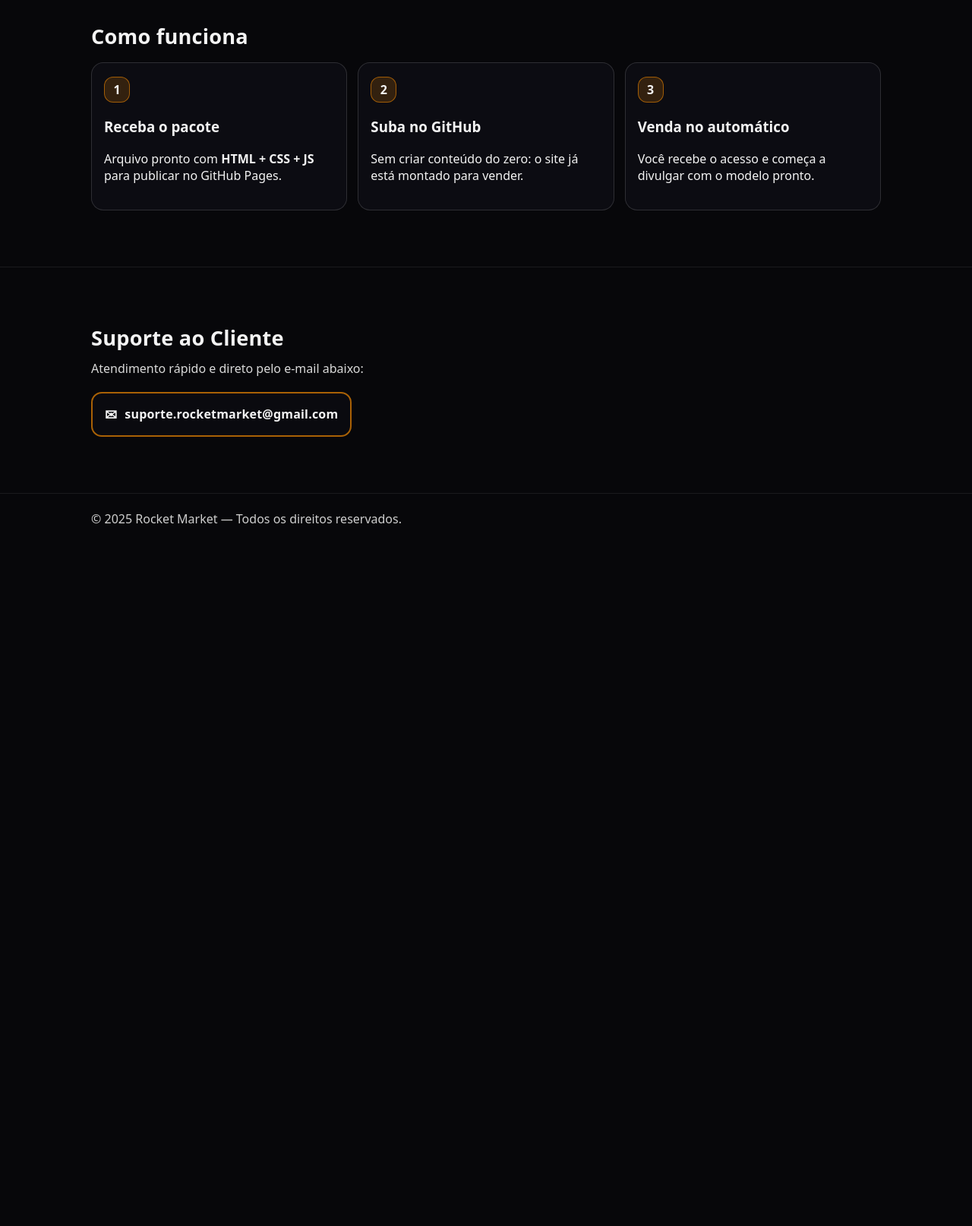
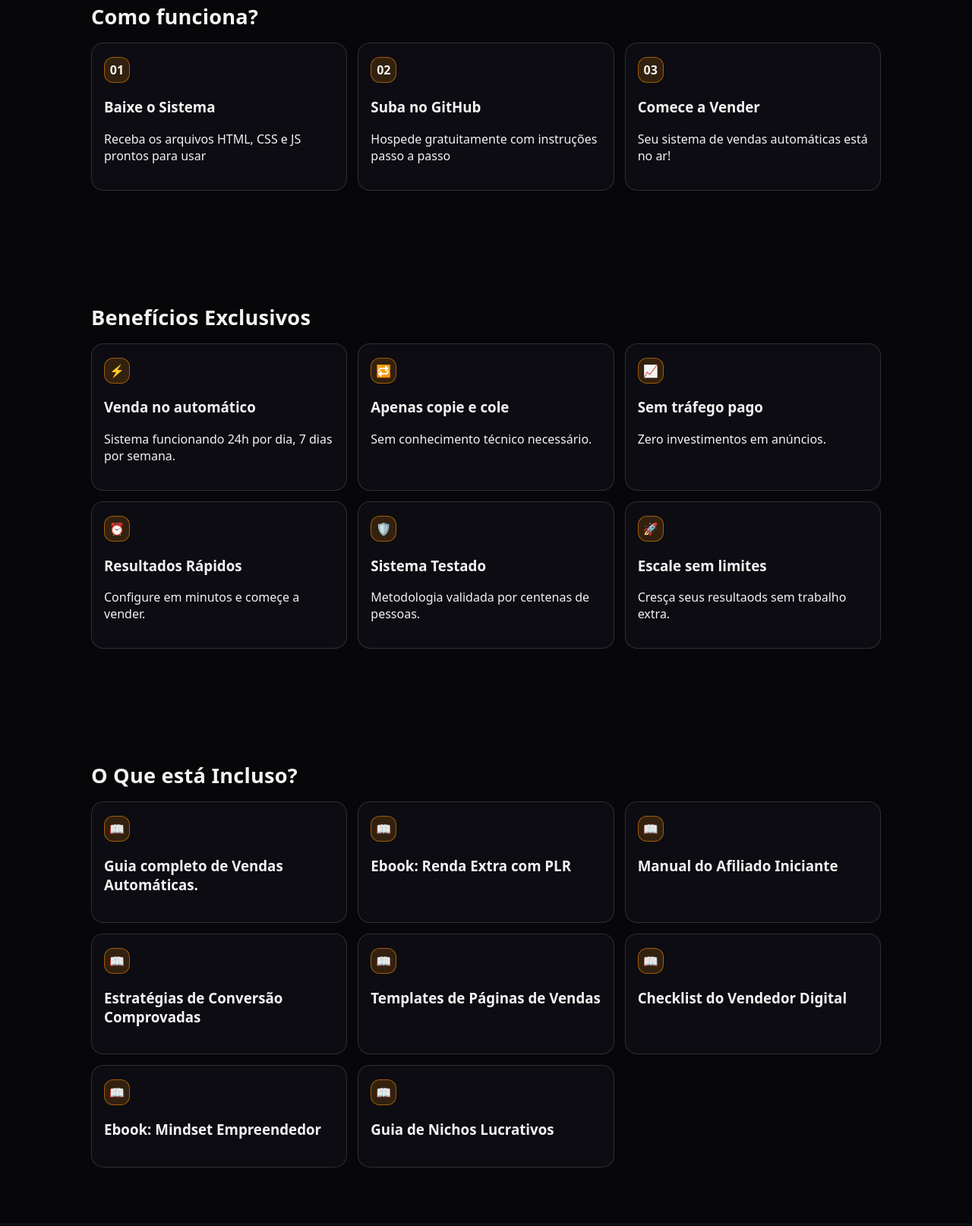
Before and after one commit to RocketMarketDigital/Rocket-Market-Digital, a plain HTML site: page index.html in a window 1280 px wide. Shown: the part 1006-2620 px from the top of the page at 76% size. Before the commit the page ends 1722 px from the top, so only its background shows below. Drawn offline with Linux system fonts and the light colour scheme.

Commit message:
Update index.html

```diff
--- a/index.html
+++ b/index.html
@@ -42,7 +42,7 @@
 
           <p class="heroSub">
             Aprenda a vender online <b>sem tráfego pago</b> e <b>sem tráfego orgânico</b>.
-            Você recebe um site pronto (HTML + CSS + JS) para publicar no GitHub e começar a vender.
+            O método mais simples para começar a lucrar na internet.
           </p>
 
           <div class="ctaRow">
@@ -68,8 +68,8 @@
         <p class="sectionLead">Libere seu site de vendas com um passo: copiar, colar e publicar.</p>
 
         <div class="priceBox">
-          <div class="priceOld">R$ 99,90</div>
-          <div class="priceNew">R$ 49,90</div>
+          <div class="priceOld">R$ 149,90</div>
+          <div class="priceNew">R$ 29,90</div>
         </div>
 
         <div class="center">
@@ -83,22 +83,102 @@
     <!-- ====== BLOCO 3: COMO FUNCIONA ====== -->
     <section class="section" id="como">
       <div class="sectionInner">
-        <h2 class="sectionTitle">Como funciona</h2>
+        <h2 class="sectionTitle">Como funciona?</h2>
         <div class="grid">
           <div class="card">
-            <div class="cardTop">1</div>
-            <h3>Receba o pacote</h3>
-            <p>Arquivo pronto com <b>HTML + CSS + JS</b> para publicar no GitHub Pages.</p>
+            <div class="cardTop">01</div>
+            <h3>Baixe o Sistema</h3>
+            <p>Receba os arquivos HTML, CSS e JS prontos para usar</p>
           </div>
           <div class="card">
-            <div class="cardTop">2</div>
+            <div class="cardTop">02</div>
             <h3>Suba no GitHub</h3>
-            <p>Sem criar conteúdo do zero: o site já está montado para vender.</p>
+            <p>Hospede gratuitamente com instruções passo a passo</p>
           </div>
           <div class="card">
-            <div class="cardTop">3</div>
+            <div class="cardTop">03</div>
+            <h3>Comece a Vender</h3>
+            <p>Seu sistema de vendas automáticas está no ar!</p>
+          </div>
+        </div>
+      </div>
+    </section>
+
+    <!-- ====== BLOCO 3: BEENFICIOS ====== -->
+    <section class="section" id="como">
+      <div class="sectionInner">
+        <h2 class="sectionTitle">Benefícios Exclusivos</h2>
+        <div class="grid">
+          <div class="card">
+            <div class="cardTop">⚡</div>
             <h3>Venda no automático</h3>
-            <p>Você recebe o acesso e começa a divulgar com o modelo pronto.</p>
+            <p>Sistema funcionando 24h por dia, 7 dias por semana.</p>
+          </div>
+          <div class="card">
+            <div class="cardTop">🔁</div>
+            <h3>Apenas copie e cole</h3>
+            <p>Sem conhecimento técnico necessário.</p>
+          </div>
+          <div class="card">
+            <div class="cardTop">📈</div>
+            <h3>Sem tráfego pago</h3>
+            <p>Zero investimentos em anúncios.</p>
+          </div>
+          <div class="card">
+            <div class="cardTop">⏰</div>
+            <h3>Resultados Rápidos</h3>
+            <p>Configure em minutos e começe a vender.</p>
+          </div>
+          <div class="card">
+            <div class="cardTop">🛡️</div>
+            <h3>Sistema Testado</h3>
+            <p>Metodologia validada por centenas de pessoas.</p>
+          </div>
+          <div class="card">
+            <div class="cardTop">🚀</div>
+            <h3>Escale sem limites</h3>
+            <p>Cresça seus resultaods sem trabalho extra.</p>
+          </div>
+        </div>
+      </div>
+    </section>
+
+    <!-- ====== BLOCO 3: Oque está incluso? ====== -->
+    <section class="section" id="como">
+      <div class="sectionInner">
+        <h2 class="sectionTitle">O Que está Incluso?</h2>
+        <div class="grid">
+          <div class="card">
+            <div class="cardTop">📖</div>
+            <h3>Guia completo de Vendas Automáticas.</h3>
+          </div>
+          <div class="card">
+            <div class="cardTop">📖</div>
+            <h3>Ebook: Renda Extra com PLR</h3>
+          </div>
+          <div class="card">
+            <div class="cardTop">📖</div>
+            <h3>Manual do Afiliado Iniciante</h3>
+          </div>
+          <div class="card">
+            <div class="cardTop">📖</div>
+            <h3>Estratégias de Conversão Comprovadas</h3>
+          </div>
+          <div class="card">
+            <div class="cardTop">📖</div>
+            <h3>Templates de Páginas de Vendas</h3>
+          </div>
+          <div class="card">
+            <div class="cardTop">📖</div>
+            <h3>Checklist do Vendedor Digital</h3>
+          </div>
+          <div class="card">
+            <div class="cardTop">📖</div>
+            <h3>Ebook: Mindset Empreendedor</h3>
+          </div>
+          <div class="card">
+            <div class="cardTop">📖</div>
+            <h3>Guia de Nichos Lucrativos</h3>
           </div>
         </div>
       </div>
```
